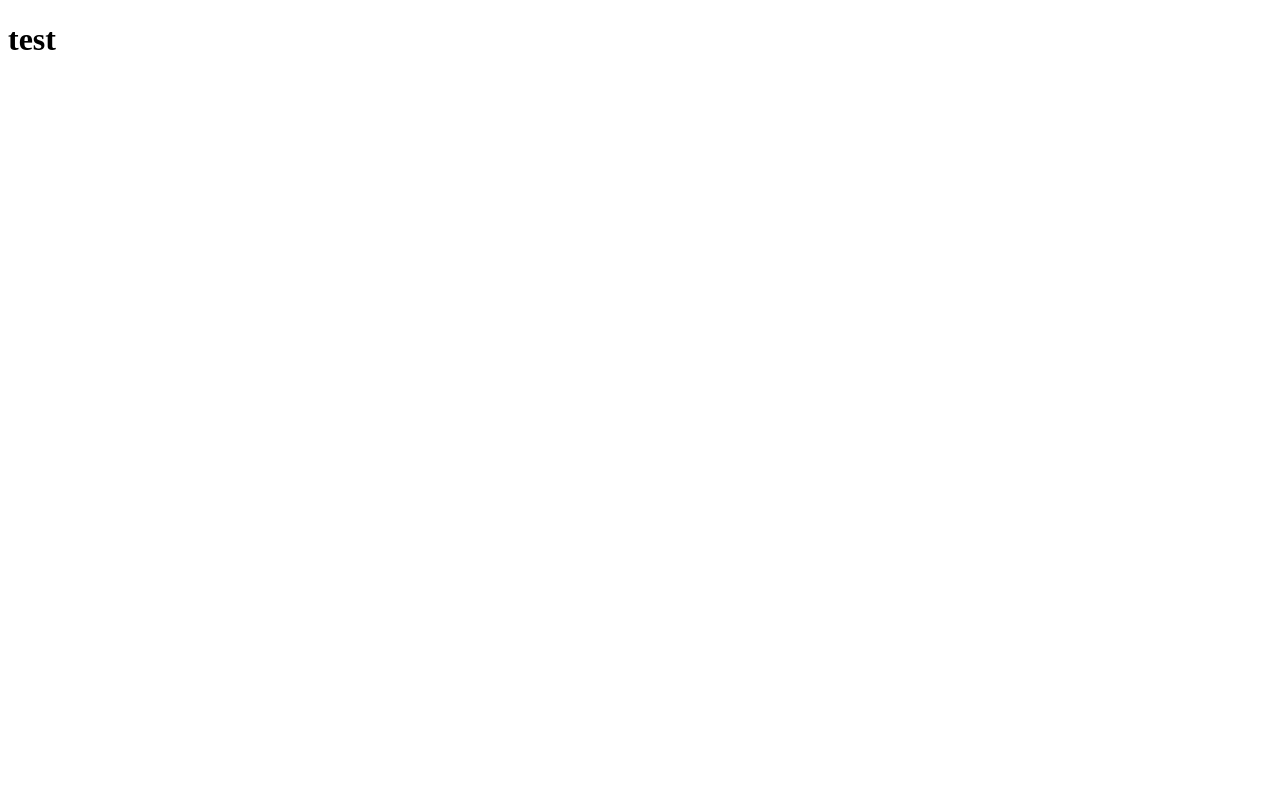
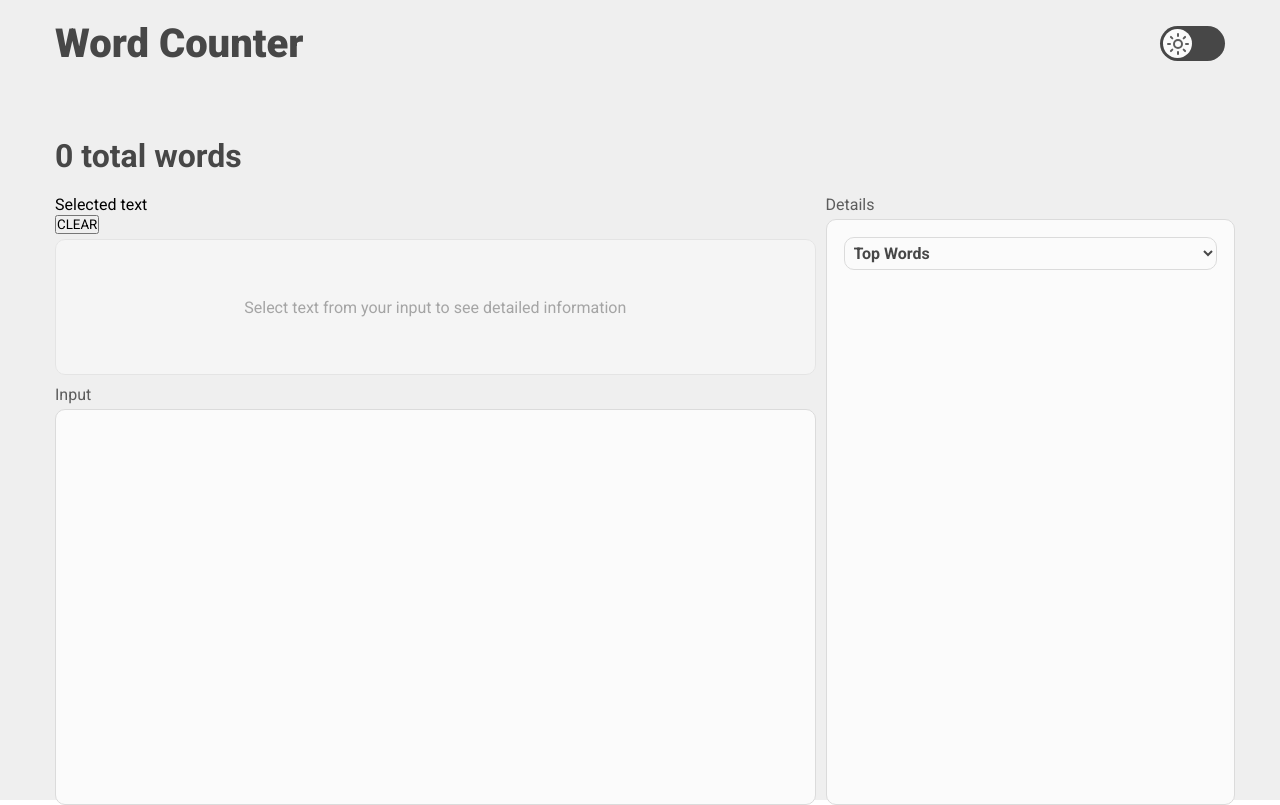
Before and after one commit to renans2/word-counter, a React (Vite) app: page / in a window 1280 px wide. Built offline with nearby package versions, Linux system fonts and the light colour scheme.

Commit message:
added components to App

```diff
--- a/src/App.tsx
+++ b/src/App.tsx
@@ -1,12 +1,26 @@
+import { useState } from "react";
 import WordCounterProvider from "./context/WordCounterProvider";
+import { ThemeProvider } from "styled-components";
+import { dark } from "./styles/themes/dark";
+import { light } from "./styles/themes/light";
+import { GlobalStyles } from "./styles/global";
+import Header from "./components/Header";
+import type { Theme } from "./types/Theme";
+import Main from "./components/Main";
 
 export default function App() {
+  const [theme, setTheme] = useState<Theme>("light");
 
   return (
-    <>
+    <ThemeProvider theme={theme === "dark" ? dark : light}>
+      <GlobalStyles />
       <WordCounterProvider>
-        <h1>test</h1>
+        <Header
+          theme={theme}
+          toggleTheme={() => setTheme(prev => prev === "dark" ? "light" : "dark")}
+        />
+        <Main />
       </WordCounterProvider>
-    </>
+    </ThemeProvider>
   );
 }
```
